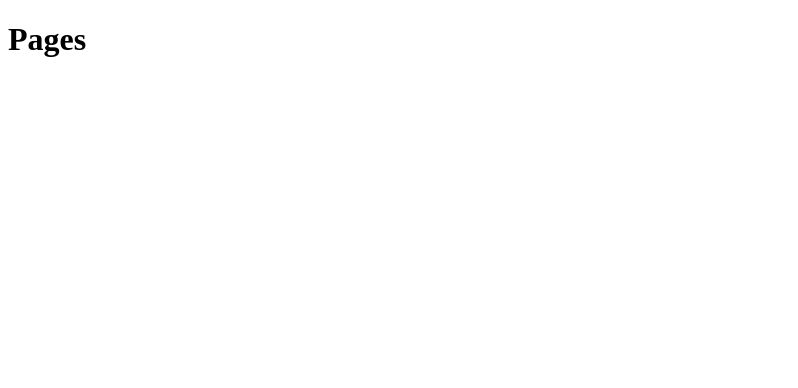
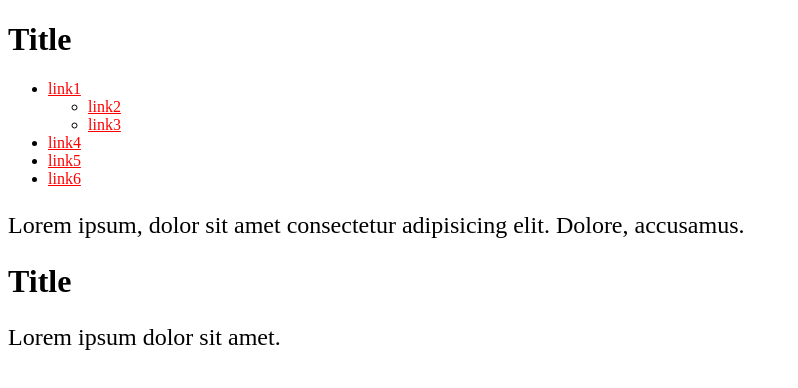
Before and after one commit to maxymterekh/homework-5-6, a plain HTML site: page index.html in a window 1280 px wide. Shown: the whole page, without its empty margins (0-798 px from the left). Drawn offline with Linux system fonts and the light colour scheme.

Commit message:
added styles

```diff
--- a/css/styles.css
+++ b/css/styles.css
@@ -0,0 +1,4 @@
+
+.links {
+    color: red;
+}
--- a/index.html
+++ b/index.html
@@ -4,12 +4,30 @@
     <meta charset="UTF-8">
     <meta http-equiv="X-UA-Compatible" content="IE=edge">
     <meta name="viewport" content="width=device-width, initial-scale=1.0">
+    <link rel="stylesheet" href="css/styles.css">
     <title>Document</title>
 </head>
 <body>
-    <h1>
-        Pages
-    </h1>
+    <main>
+        <div class="holder">
+            <h1>Title</h1>
+            <ul class="list">
+              <li>
+                <a class="links" href="#">link1</a>
+                <ul>
+                  <li><a class="links" href="#">link2</a></li>
+                  <li><a class="links" href="#">link3</a></li>
+                </ul>
+              </li>
+              <li><a class="links" href="https://www.youtube.com/">link4</a></li>
+              <li><a class="links" href="https://validator.w3.org/">link5</a></li>
+              <li><a class="links" href="#">link6</a></li>
+            </ul>
+            <p style="font-size: 24px;">Lorem ipsum, dolor sit amet consectetur adipisicing elit. Dolore, accusamus.</p>
+            <h1>Title</h1>
+            <p style="font-size: 24px;">Lorem ipsum dolor sit amet.</p>
+          </div>
+    </main>
 
 </body>
 </html>
```
